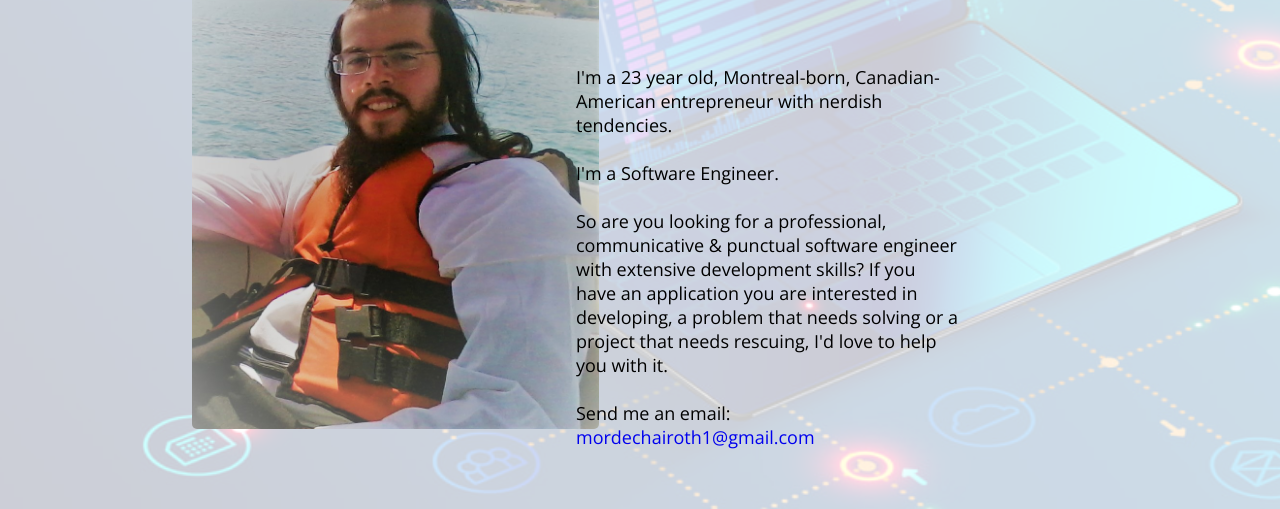
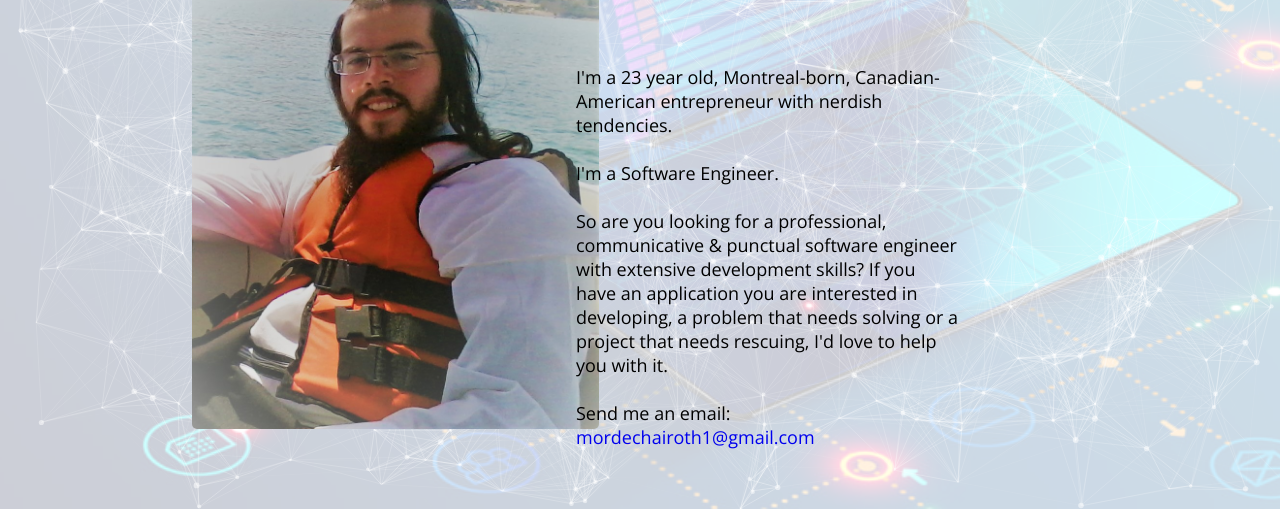
Before and after one commit to mordechairoth/personal-site, a plain HTML site: page index.html in a window 1280 px wide. Shown: the part 291-800 px from the top of the page. Drawn offline with nearby package versions, Linux system fonts and the light colour scheme; animation ran at ten frames a second.

Commit message:
added particles.js

```diff
--- a/index.html
+++ b/index.html
@@ -6,9 +6,11 @@
     <meta name="viewport" content="width=device-width, initial-scale=1.0">
     <title>Motty Roth</title>
     <link rel="stylesheet" href="./styles/main.css" />
+    <script src="https://cdn.jsdelivr.net/npm/particles.js@2.0.0/particles.min.js"></script>
 </head>
 <body>
     <div class="container">
+        <div id="particles-js"></div>
         <div class="background-layer">
         </div>
         <div class="content">
@@ -43,5 +45,6 @@
     </div>
     <audio id="play-motty-roth" src="./assets/sounds/motty-roth.mp3"></audio>
     <script src="./scripts/script.js"></script>
+    <script src="./scripts/particles.js"></script>
 </body>
 </html>
--- /dev/null
+++ b/scripts/particles.js
@@ -0,0 +1,110 @@
+particlesJS("particles-js", {
+    "particles": {
+      "number": {
+        "value": 380,
+        "density": {
+          "enable": true,
+          "value_area": 800
+        }
+      },
+      "color": {
+        "value": "#ffffff"
+      },
+      "shape": {
+        "type": "circle",
+        "stroke": {
+          "width": 0,
+          "color": "#000000"
+        },
+        "polygon": {
+          "nb_sides": 5
+        },
+        "image": {
+          "src": "img/github.svg",
+          "width": 100,
+          "height": 100
+        }
+      },
+      "opacity": {
+        "value": 0.5,
+        "random": false,
+        "anim": {
+          "enable": false,
+          "speed": 1,
+          "opacity_min": 0.1,
+          "sync": false
+        }
+      },
+      "size": {
+        "value": 3,
+        "random": true,
+        "anim": {
+          "enable": false,
+          "speed": 40,
+          "size_min": 0.1,
+          "sync": false
+        }
+      },
+      "line_linked": {
+        "enable": true,
+        "distance": 150,
+        "color": "#ffffff",
+        "opacity": 0.4,
+        "width": 1
+      },
+      "move": {
+        "enable": true,
+        "speed": 6,
+        "direction": "none",
+        "random": false,
+        "straight": false,
+        "out_mode": "out",
+        "bounce": false,
+        "attract": {
+          "enable": false,
+          "rotateX": 600,
+          "rotateY": 1200
+        }
+      }
+    },
+    "interactivity": {
+      "detect_on": "canvas",
+      "events": {
+        "onhover": {
+          "enable": true,
+          "mode": "grab"
+        },
+        "onclick": {
+          "enable": true,
+          "mode": "push"
+        },
+        "resize": true
+      },
+      "modes": {
+        "grab": {
+          "distance": 140,
+          "line_linked": {
+            "opacity": 1
+          }
+        },
+        "bubble": {
+          "distance": 400,
+          "size": 40,
+          "duration": 2,
+          "opacity": 8,
+          "speed": 3
+        },
+        "repulse": {
+          "distance": 200,
+          "duration": 0.4
+        },
+        "push": {
+          "particles_nb": 4
+        },
+        "remove": {
+          "particles_nb": 2
+        }
+      }
+    },
+    "retina_detect": true
+  });
--- a/styles/main.css
+++ b/styles/main.css
@@ -105,3 +105,20 @@ body {
     .introduction a{
         text-decoration: none;
     }
+
+    canvas {
+        display: block;
+        vertical-align: bottom;
+      }
+
+      /* ---- particles.js container ---- */
+
+      #particles-js {
+        position: absolute;
+        width: 100%;
+        height: 100%;
+        z-index: 0;
+        background-repeat: no-repeat;
+        background-size: cover;
+        background-position: 50% 50%;
+      }
```
